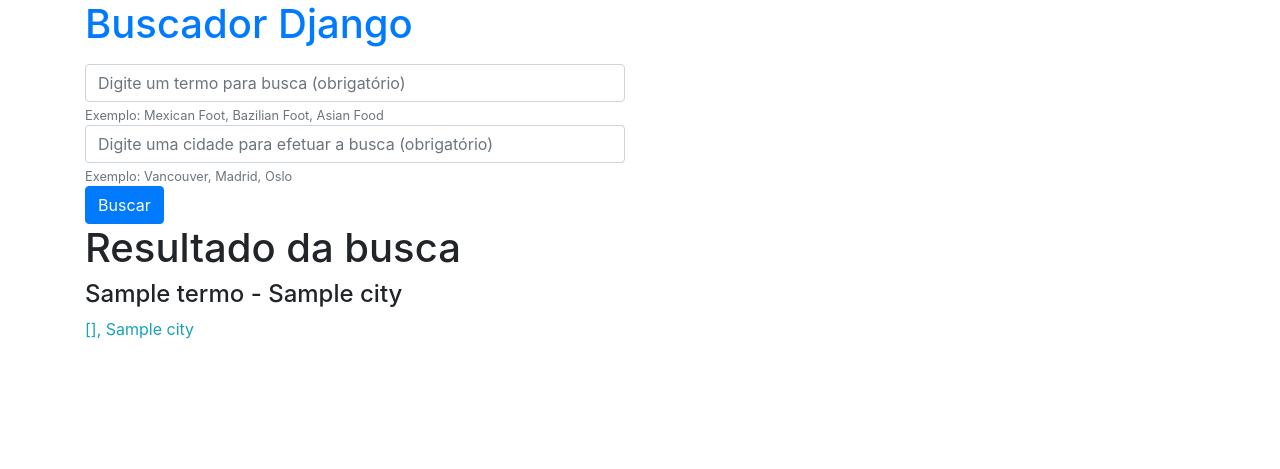
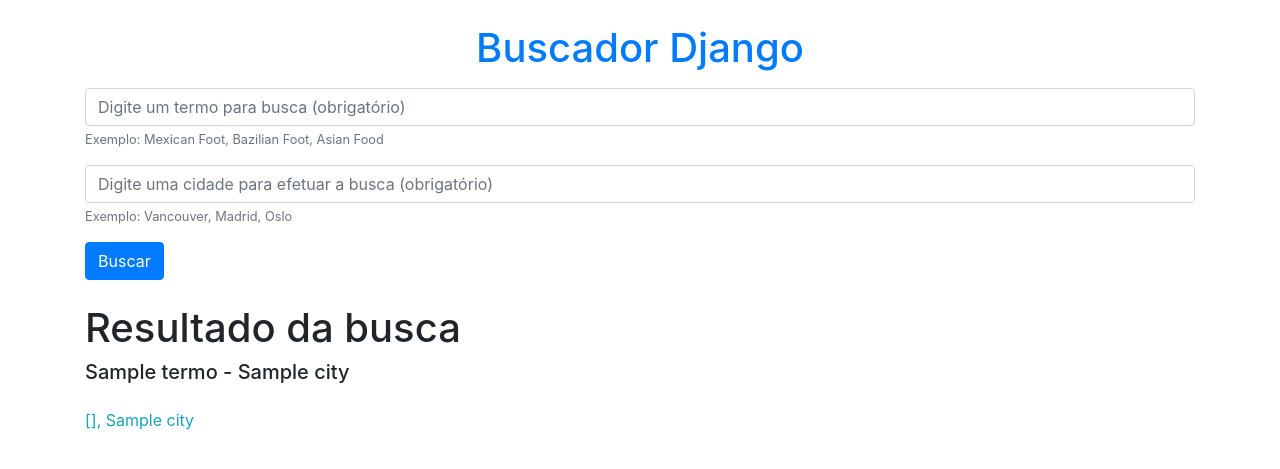
Before and after one commit to EduardoBran/App-Geolocalizacao-com-Django, a Django app: template core/templates/index.html in a window 1280 px wide. Shown: the top 469 px of the page. Run offline with Django 4.2, Linux system fonts and the light colour scheme; the template is opened without the code that fills it: most values are stand-ins (such as "Sample title", 1, 10 or a date in 2020); some libraries are stand-ins or nearby versions.

Commit message:
melhoria layoyt index.html

```diff
--- a/core/templates/index.html
+++ b/core/templates/index.html
@@ -3,45 +3,45 @@
 {% block content %}
 
 <div class="row">
-    <div class="col-sm-6">
+    <div class="col-sm-12 mt-4 mb-2">
         <form autocomplete="off" action="{% url 'index' %}">
             {% csrf_token %}
 
-            <div class="form-group">
+            <div class="form-group text-center">
                 <h1><a href="{% url 'index' %}">Buscador Django</a></h1>
                 {% comment %} <h4>[{{ city }} {% if country %} - {{ country }} {% endif %}]</h4> {% endcomment %}
             </div>
 
             <div class="form-grup">
-                <input type="text" class="form-control" name="key"
+                <input type="text" class="form-control mb-1" name="key"
                     placeholder="Digite um termo para busca (obrigatório)" required>
-                <small id="keyHelp" class="form-text text-muted">
+                <small id="keyHelp" class="form-text text-muted mb-3">
                     Exemplo: Mexican Foot, Bazilian Foot, Asian Food
                 </small>
             </div>
 
             <div class="form-grup">
-                <input type="text" class="form-control" name="loc" placeholder="Digite uma cidade para efetuar a busca (obrigatório)" required>
-                <small id="keyHelp" class="form-text text-muted">
+                <input type="text" class="form-control mb-1" name="loc" placeholder="Digite uma cidade para efetuar a busca (obrigatório)" required>
+                <small id="keyHelp" class="form-text text-muted mb-3">
                     Exemplo: Vancouver, Madrid, Oslo
                 </small>
             </div>
 
-            <button type="submit" class="btn btn-primary">Buscar</button>
+            <button type="submit" class="btn btn-primary mb-4">Buscar</button>
 
             {% if 'error' in items %}
-                <h1>Nenhum estabelecimento encontrado em {{ city }}</h1>
+                <h1 class="text-center mb-2">Nenhum estabelecimento encontrado em {{ city }}</h1>
 
             {% elif busca and items.businesses|length < 1 %}
-                <h1>Nada encontrado sobre o termo buscado</h1>
+                <h1 class="text-center mb-2">Nada encontrado sobre o termo buscado</h1>
 
             {% elif city and items %}
-                <h1>Resultado da busca</h1>
+                <h1 class="mb-2">Resultado da busca</h1>
 
-                <h4>{{ termo }} - {{ city }}</h4>
+                <h5 class="mb-4">{{ termo }} - {{ city }}</h5>
 
                 {% for biz in items.businesses %}
-                    <span class="text-info">
+                    <span class="text-info" id='city{{forloop.counter}}'>
                         {{ biz.name}}, {{ city }}
                     </span>
                     <br />
--- a/core/templates/maps.html
+++ b/core/templates/maps.html
@@ -1,5 +1,5 @@
-<div class="col-sm-6">
-    <h3 class="text-primary">Localidades</h3>
+<div class="col-sm-12 mt-4 mb-5">
+    <h2 class="text-primary mb-3 text-center">Localidades</h2>
 
     <div id="mapDiv" class="gmap"></div>
 </div>
```
Also changed, not shown: core/views.py (+12 -0 lines).
